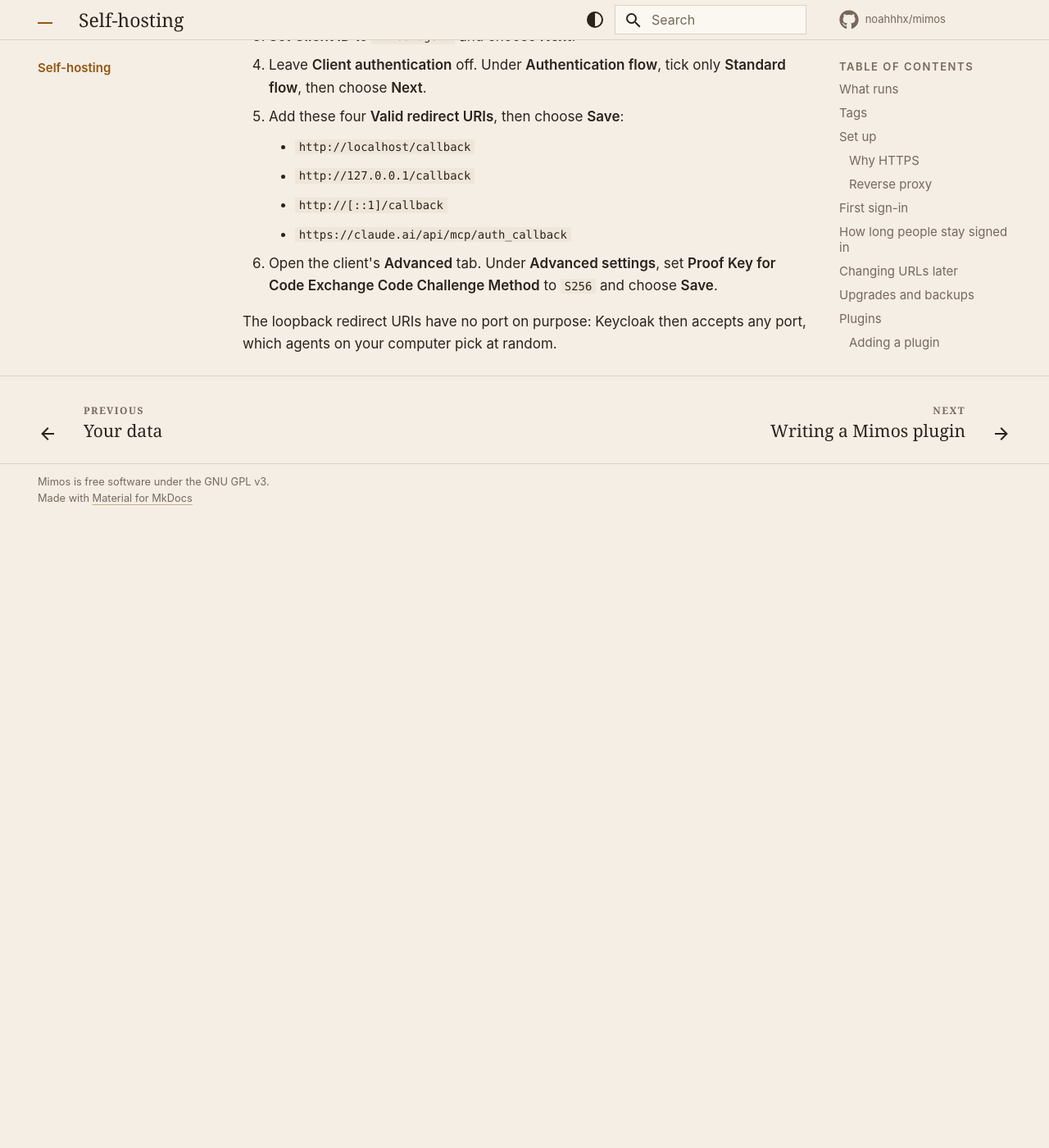
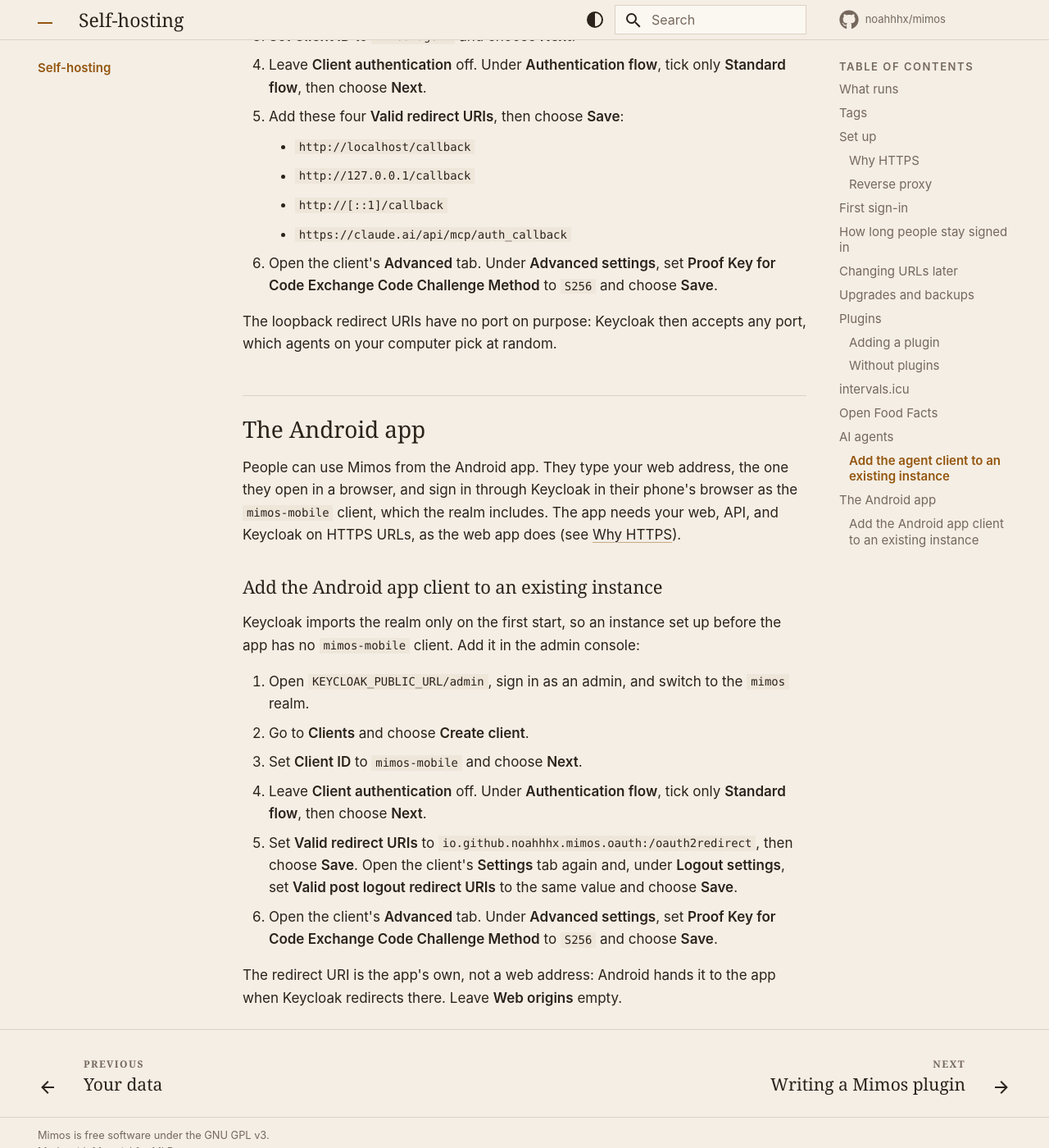
Before and after one commit to noahhhx/mimos, an MkDocs documentation site: the page built from docs/self-hosting.md, in a window 1280 px wide and 1400 px high, scrolled down 6638 px. Shown: the whole window at 82% size. Built offline with MkDocs 1.6.1 and Material for MkDocs 9.7.7, drawn with Linux system fonts in a browser that asks for light colours; comment, search, counter and statistics services are not loaded; before the commit the page ends 7268 px from its top, so only the background shows below that.

Commit message:
docs(self-hosting): add the Android app client to an existing instance

```diff
--- a/docs/self-hosting.md
+++ b/docs/self-hosting.md
@@ -255,3 +255,34 @@ console:
 
 The loopback redirect URIs have no port on purpose: Keycloak then accepts
 any port, which agents on your computer pick at random.
+
+## The Android app
+
+People can use Mimos from the Android app. They type your web address, the
+one they open in a browser, and sign in through Keycloak in their phone's
+browser as the `mimos-mobile` client, which the realm includes. The app
+needs your web, API, and Keycloak on HTTPS URLs, as the web app does (see
+[Why HTTPS](#why-https)).
+
+### Add the Android app client to an existing instance
+
+Keycloak imports the realm only on the first start, so an instance set up
+before the app has no `mimos-mobile` client. Add it in the admin console:
+
+1. Open `KEYCLOAK_PUBLIC_URL/admin`, sign in as an admin, and switch to the
+   `mimos` realm.
+2. Go to **Clients** and choose **Create client**.
+3. Set **Client ID** to `mimos-mobile` and choose **Next**.
+4. Leave **Client authentication** off. Under **Authentication flow**,
+   tick only **Standard flow**, then choose **Next**.
+5. Set **Valid redirect URIs** to
+   `io.github.noahhhx.mimos.oauth:/oauth2redirect`, then choose **Save**.
+   Open the client's **Settings** tab again and, under **Logout
+   settings**, set **Valid post logout redirect URIs** to the same value
+   and choose **Save**.
+6. Open the client's **Advanced** tab. Under **Advanced settings**, set
+   **Proof Key for Code Exchange Code Challenge Method** to `S256` and
+   choose **Save**.
+
+The redirect URI is the app's own, not a web address: Android hands it to
+the app when Keycloak redirects there. Leave **Web origins** empty.
```
